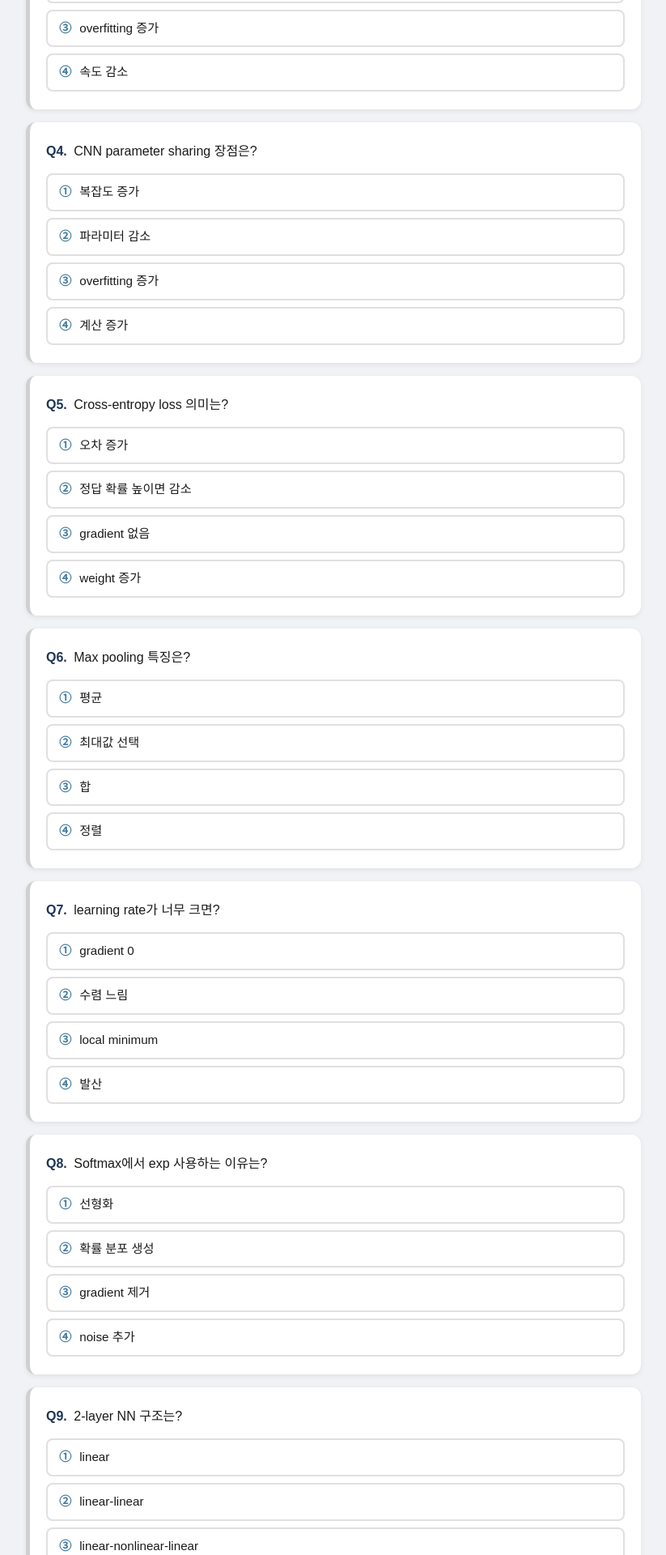
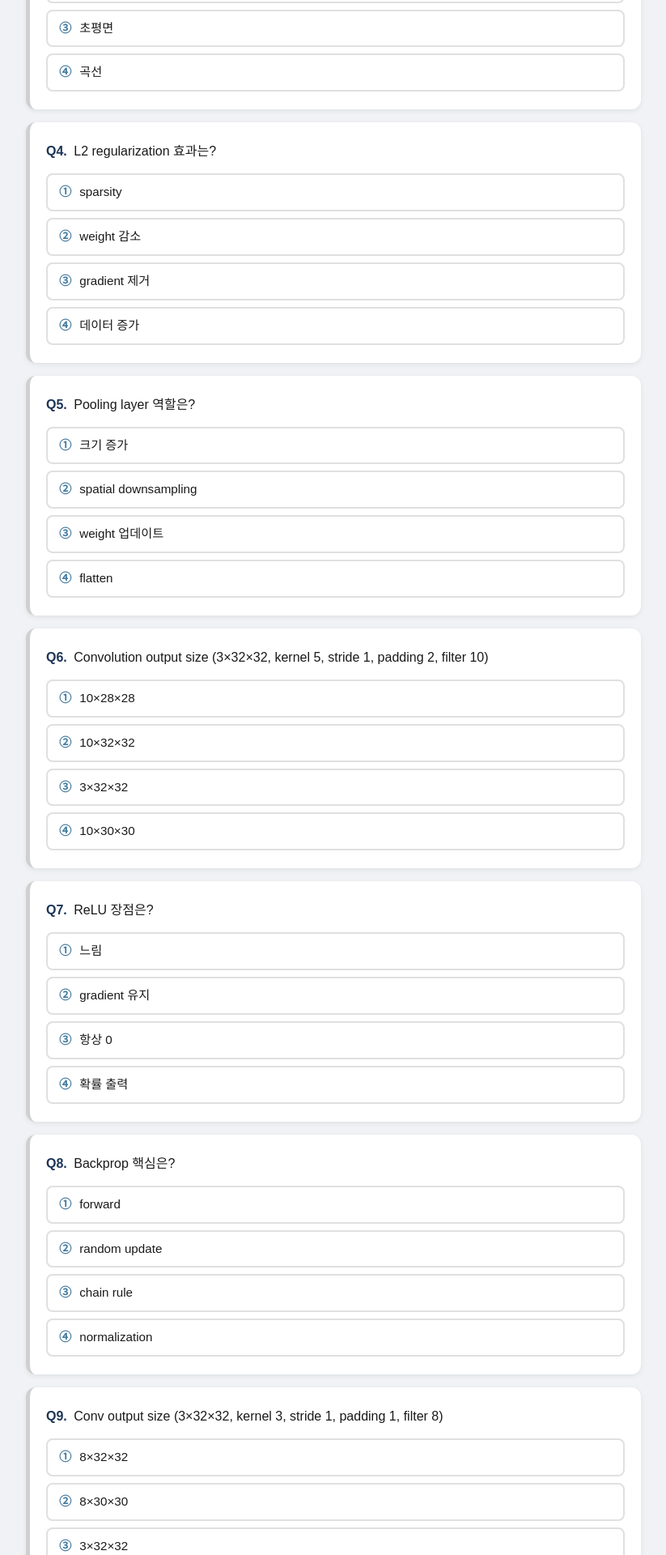
Before and after one commit to kimssy-gahyun/dl-cbt, a React (Vite) app: page / in a window 1280 px wide. Shown: the part 880-2800 px from the top of the page at 81% size, without its empty margins (228-1051 px from the left). Built offline with nearby package versions, Linux system fonts and the light colour scheme.

Commit message:
update: 문제 51~62번 추가 및 일부 문제 교체
Co-Authored-By: Claude Sonnet 4.6 <noreply@anthropic.com>

```diff
--- a/src/data/questions.js
+++ b/src/data/questions.js
@@ -14,7 +14,7 @@ const questions = [
   { question: "SGD 특징은?", choices: ["noisy but fast", "deterministic", "full dataset 사용", "gradient 없음"], answer: 0 },
   { question: "Linear classifier decision boundary는?", choices: ["랜덤", "원형", "초평면", "곡선"], answer: 2 },
   { question: "CNN parameter sharing 장점은?", choices: ["복잡도 증가", "파라미터 감소", "overfitting 증가", "계산 증가"], answer: 1 },
-  { question: "SVM loss에서 delta의 역할은?", choices: ["gradient 크기", "margin 설정", "learning rate", "weight 감소"], answer: 1 },
+  { question: "Backpropagation의 목적은?", choices: ["loss 계산", "gradient 계산", "데이터 증가", "weight 초기화"], answer: 2 },
   { question: "SVM loss가 0이 되려면?", choices: ["모든 score 동일", "정답 score가 충분히 큼", "weight=0", "gradient=0"], answer: 1 },
   { question: "Softmax 출력 특징은?", choices: ["합이 0", "합이 1", "음수 가능", "정규화 안됨"], answer: 1 },
   { question: "Softmax에서 exp 사용하는 이유는?", choices: ["선형화", "확률 분포 생성", "gradient 제거", "noise 추가"], answer: 1 },
@@ -24,7 +24,7 @@ const questions = [
   { question: "Gradient Descent update는?", choices: ["W+lr*grad", "W-lr*grad", "W*grad", "W/grad"], answer: 1 },
   { question: "Learning rate가 작으면?", choices: ["발산", "학습 느림", "overfitting", "gradient 0"], answer: 1 },
   { question: "SGD 특징은?", choices: ["정확하지만 느림", "빠르지만 noisy", "gradient 없음", "full batch"], answer: 1 },
-  { question: "Gradient checking 목적은?", choices: ["학습", "속도 증가", "구현 검증", "overfitting 감소"], answer: 2 },
+  { question: "Convolution output size (Input: 3×32×32, Kernel: 5, Stride: 1, Padding: 0, Filter: 10)", choices: ["10 × 32 × 32", "10 × 28 × 28", "10 × 30 × 30", "3 × 28 × 28"], answer: 2 },
   { question: "Chain rule 의미는?", choices: ["덧셈", "미분 연결", "확률 계산", "평균"], answer: 1 },
   { question: "Backprop 핵심은?", choices: ["forward", "random update", "chain rule", "normalization"], answer: 2 },
   { question: "Linear layer의 연산은?", choices: ["convolution", "Wx + b", "ReLU", "pooling"], answer: 1 },
@@ -32,7 +32,7 @@ const questions = [
   { question: "2-layer NN 구조는?", choices: ["linear", "linear-linear", "linear-nonlinear-linear", "conv-pool"], answer: 2 },
   { question: "ReLU 정의는?", choices: ["sigmoid", "max(0,x)", "x^2", "tanh"], answer: 1 },
   { question: "ReLU 장점은?", choices: ["느림", "gradient 유지", "항상 0", "확률 출력"], answer: 1 },
-  { question: "ReLU 문제점은?", choices: ["exploding", "dying ReLU", "linear", "slow"], answer: 1 },
+  { question: "Convolution output size (Input: 3×28×28, Kernel: 3, Stride: 2, Padding: 0, Filter: 8)", choices: ["8 × 28 × 28", "8 × 14 × 14", "8 × 13 × 13", "3 × 14 × 14"], answer: 3 },
   { question: "Convolution 연산 본질은?", choices: ["합", "내적", "평균", "정렬"], answer: 1 },
   { question: "Filter 수 의미는?", choices: ["input 크기", "출력 채널", "stride", "padding"], answer: 1 },
   { question: "Padding 역할은?", choices: ["속도 증가", "출력 크기 유지", "gradient 제거", "채널 감소"], answer: 1 },
@@ -46,9 +46,21 @@ const questions = [
   { question: "CNN 마지막 FC layer 이유는?", choices: ["이미지 축소", "classification", "feature 제거", "padding"], answer: 1 },
   { question: "Conv output size (3×32×32, kernel 3, stride 1, padding 1, filter 8)", choices: ["8×32×32", "8×30×30", "3×32×32", "8×34×34"], answer: 0 },
   { question: "Conv parameter 수 (3채널, filter 10, kernel 5×5)", choices: ["750", "760", "800", "1500"], answer: 1 },
-  { question: "Pooling (2×2, stride2) 28×28 → ?", choices: ["28×28", "14×14", "26×26", "7×7"], answer: 1 },
+  { question: "Convolution output size (Input: 3×28×28, Kernel: 3, Stride: 2, Padding: 1, Filter: 6)", choices: ["6 × 28 × 28", "6 × 14 × 14", "6 × 13 × 13", "3 × 14 × 14"], answer: 2 },
   { question: "Backprop에서 덧셈 노드 (z = x + y)의 gradient는?", choices: ["dz/dx = 0", "dz/dx = 1", "dz/dx = x", "dz/dx = y"], answer: 1 },
   { question: "Backprop에서 곱셈 노드 (z = x * y)의 gradient는?", choices: ["dz/dx = 1", "dz/dx = x", "dz/dx = y", "dz/dx = x+y"], answer: 2 },
+  { question: "Overfitting 상황은?", choices: ["train/test 모두 성능 낮음", "train 높고 test 낮음", "train 낮고 test 높음", "둘 다 높음"], answer: 2 },
+  { question: "Underfitting 해결 방법은?", choices: ["모델 단순화", "데이터 감소", "모델 복잡도 증가", "regularization 증가"], answer: 3 },
+  { question: "AdamW의 특징은?", choices: ["weight decay를 gradient에 포함", "weight decay를 gradient와 분리", "learning rate 제거", "momentum 제거"], answer: 2 },
+  { question: "Numeric gradient가 error-prone한 이유는?", choices: ["gradient 없음", "매번 loss를 다시 계산하여 수치 오차 발생", "계산이 빠름", "weight 감소"], answer: 2 },
+  { question: "Conv layer 2개가 있을 때 receptive field를 input 기준으로 계산하면? (각 layer: kernel=3, stride=1)", choices: ["3", "5", "7", "9"], answer: 2 },
+  { question: "Conv layer 2개 (각각 kernel=3, stride=2)일 때 두 번째 layer의 receptive field를 이전 layer 기준으로 계산하면?", choices: ["3", "5", "7", "9"], answer: 1 },
+  { question: "Sliding window 방식의 특징은?", choices: ["이미지를 한 번에 전체 처리한다", "고정된 크기의 window를 이동하며 부분적으로 처리한다", "항상 output 크기를 유지한다", "stride를 사용할 수 없다"], answer: 2 },
+  { question: "LeNet의 특징은?", choices: ["대규모 ImageNet 데이터 사용", "초기 CNN 구조로 손글씨 인식에 사용", "ReLU 처음 사용", "GPU 병렬 처리 사용"], answer: 2 },
+  { question: "AlexNet의 특징은?", choices: ["tanh만 사용", "작은 데이터셋 사용", "ReLU와 GPU를 활용한 대규모 이미지 분류", "fully connected 없음"], answer: 3 },
+  { question: "Sigmoid 함수 σ(x)의 미분식은?", choices: ["σ(x)", "σ(x)(1 - σ(x))", "1 - σ(x)", "σ(x)^2"], answer: 2 },
+  { question: "입력이 이동하면 출력도 동일하게 이동하는 성질을 무엇이라 하는가?", choices: ["translation invariance", "translation equivariance", "overfitting", "regularization"], answer: 2 },
+  { question: "Mini-batch를 사용하는 이유는?", choices: ["gradient를 없애기 위해", "계산 효율성과 안정적인 학습을 위해", "데이터를 줄이기 위해", "overfitting을 완전히 제거하기 위해"], answer: 2 },
 ]
 
 export default questions
```
